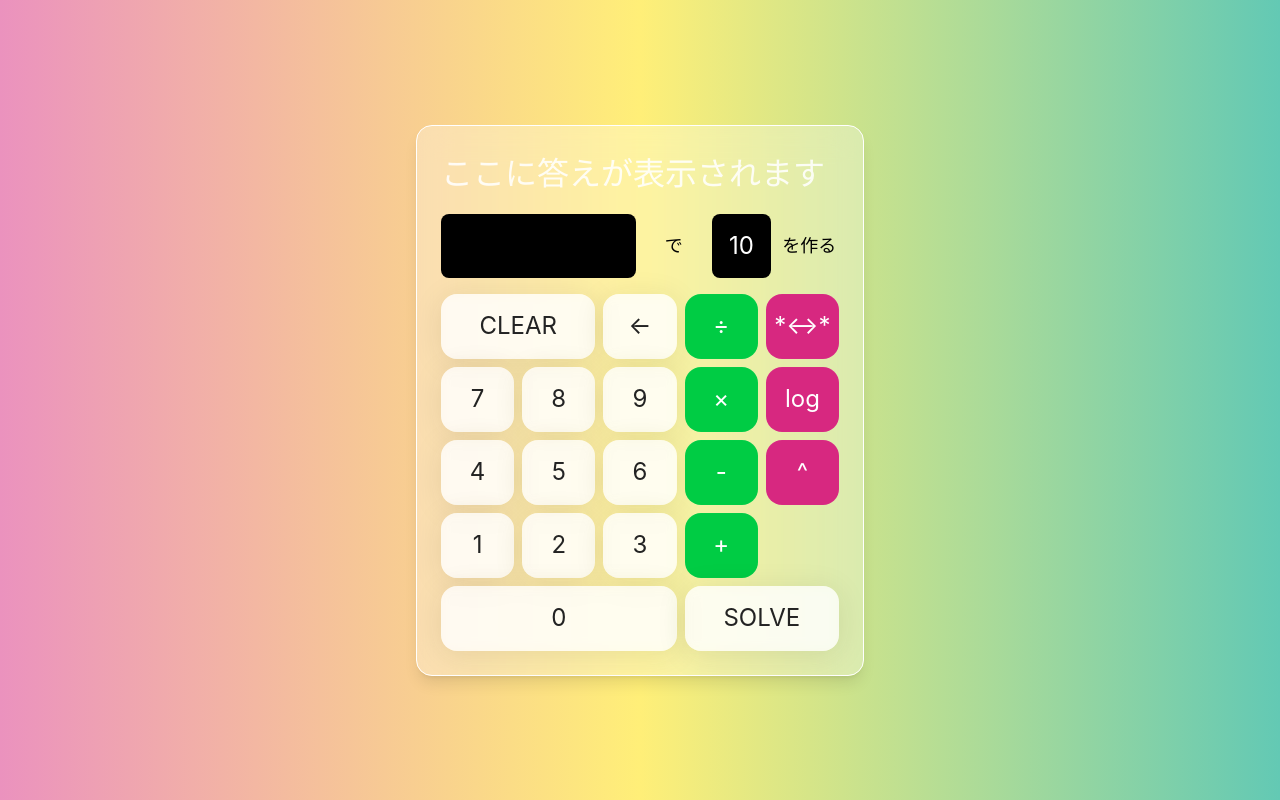
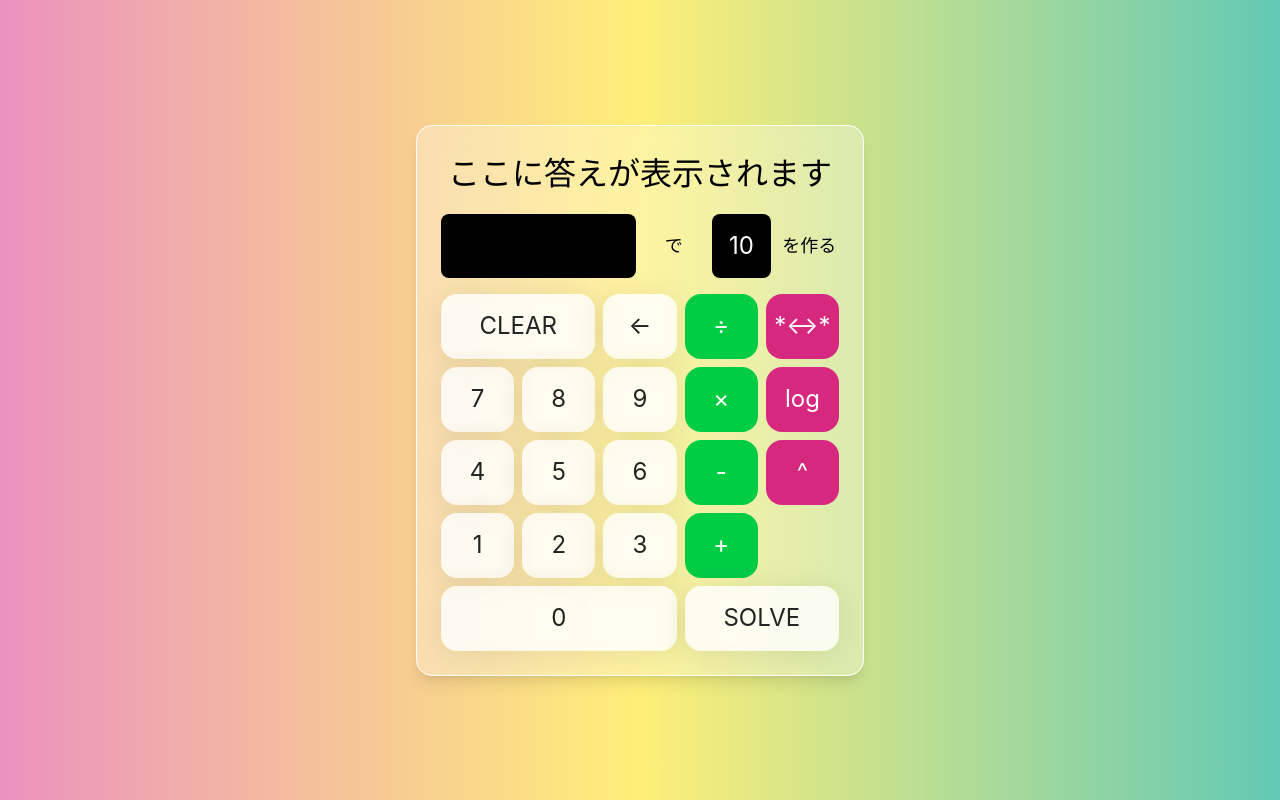
Before and after one commit to cijb-7724/make10_2.0, a React (Vite) app: page / in a window 1280 px wide. Built offline with nearby package versions, Linux system fonts and the light colour scheme.

Commit message:
feat: notfoundを画面に表示

```diff
--- a/src/App.tsx
+++ b/src/App.tsx
@@ -54,13 +54,20 @@
       console.log(newFormulaNode);
     } else {
       console.log("解が見つかりませんでした");
+      const notFound = {
+        result: 691,
+      }
+      setFormulaNode(notFound);
     }
   };
 
   return (
     <div className="flex flex-col items-center justify-center min-h-screen bg-gradient-to-r from-[#eb92be] via-[#ffef78] to-[#63c9b4] font-dosis">
       <div className="backdrop-blur-lg bg-opacity-30 bg-white rounded-2xl shadow-lg border border-white w-full max-w-md p-6 space-y-4">
-        <FormulaRenderer formulaNode={formulaNode} />
+        <div className="flex justify-center items-center text-black">
+          <FormulaRenderer formulaNode={formulaNode} />
+        </div>
+
 
         <div className="grid grid-cols-6 gap-2">
           <div className="col-span-3 bg-black text-white text-2xl flex items-center justify-center h-16 rounded-lg">
```
